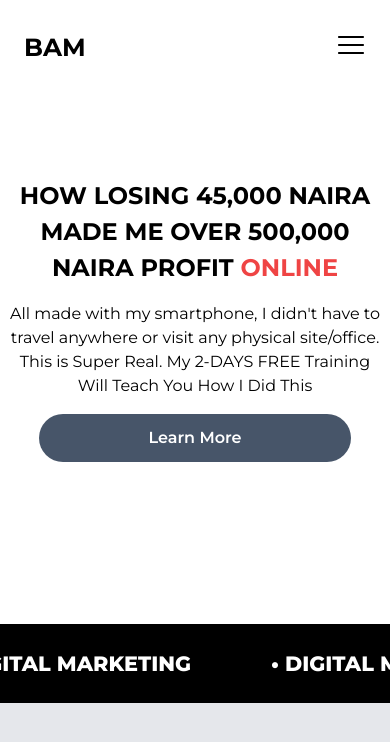
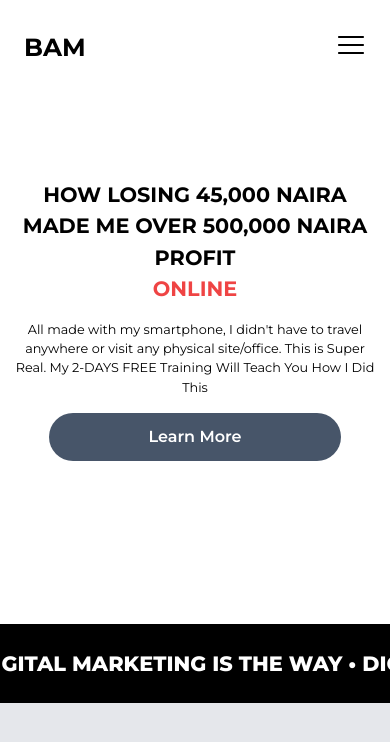
Before and after one commit to davidfayanju1/Bamidele, a React (Vite) app: page / in a window 390 px wide. Shown: the top 742 px of the page. Built offline with nearby package versions, Linux system fonts and the light colour scheme.

Commit message:
Adding some items

```diff
--- a/src/pages/Home.jsx
+++ b/src/pages/Home.jsx
@@ -8,17 +8,17 @@ const Home = () => {
   return (
     <MainLayout>
       <header className="hero_section min-h-[33rem] pb-[5rem] bg-white flex items-center justify-between w-full">
-        <div className="item_container md:pl-[4rem] md:w-[60%] w-full">
-          <blockquote className="font-bold block md:text-[2.1vw] open-sans text-[1.5rem] md:w-[80%] w-[95%] md:text-left text-center md:mx-o mx-auto">
+        <div className="item_container md:pl-[4rem] md:px-0 px-3 md:w-[60%] w-full">
+          <blockquote className="font-bold block md:text-[2.1vw] open-sans text-[1.3rem] md:text-left text-center md:mx-o mx-auto">
             HOW LOSING 45,000 NAIRA MADE ME OVER 500,000 NAIRA PROFIT {""}
-            <span className="text-red-500">ONLINE</span>
+            <span className="text-red-500 block">ONLINE</span>
           </blockquote>
-          <blockquote className="my-4 block md:font-semibold md:text-left text-center md:mx-o mx-auto md:w-[85%] w-[97%]">
+          <blockquote className="my-4 block md:font-semibold md:text-left text-center md:mx-o mx-auto md:text-[1rem] text-[.8rem]">
             All made with my smartphone, I didn't have to travel anywhere or
             visit any physical site/office. This is Super Real. My 2-DAYS FREE
             Training Will Teach You How I Did This
           </blockquote>
-          <button className="md:w-[15rem] w-[80%] md:mx-0 mx-auto md:h-[4rem] h-[3rem] items-center justify-center font-semibold rounded-full text-center flex bg-slate-600 text-white">
+          <button className="md:w-[15rem] w-[80%] md:h-[4rem] h-[3rem] items-center md:mx-0 mx-auto justify-center font-semibold rounded-full text-center flex bg-slate-600 text-white">
             Learn More
           </button>
         </div>
@@ -34,7 +34,7 @@ const Home = () => {
 
       <Marquee
         className="slider-statement cursor-default bg-carpet-green relative"
-        speed={120}
+        speed={50}
         onMouseEnter={() => setIsplaying(false)}
         onMouseLeave={() => setIsplaying(true)}
         play={isplaying}
```
